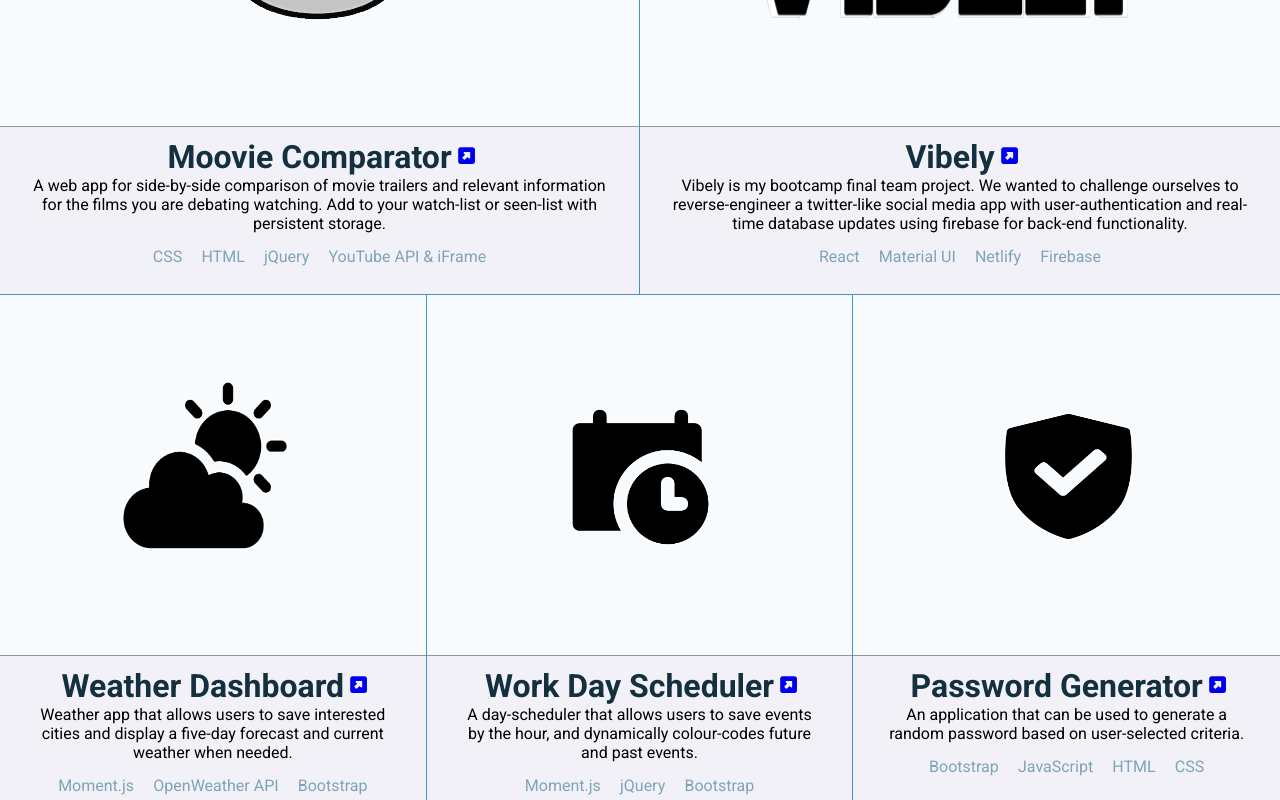
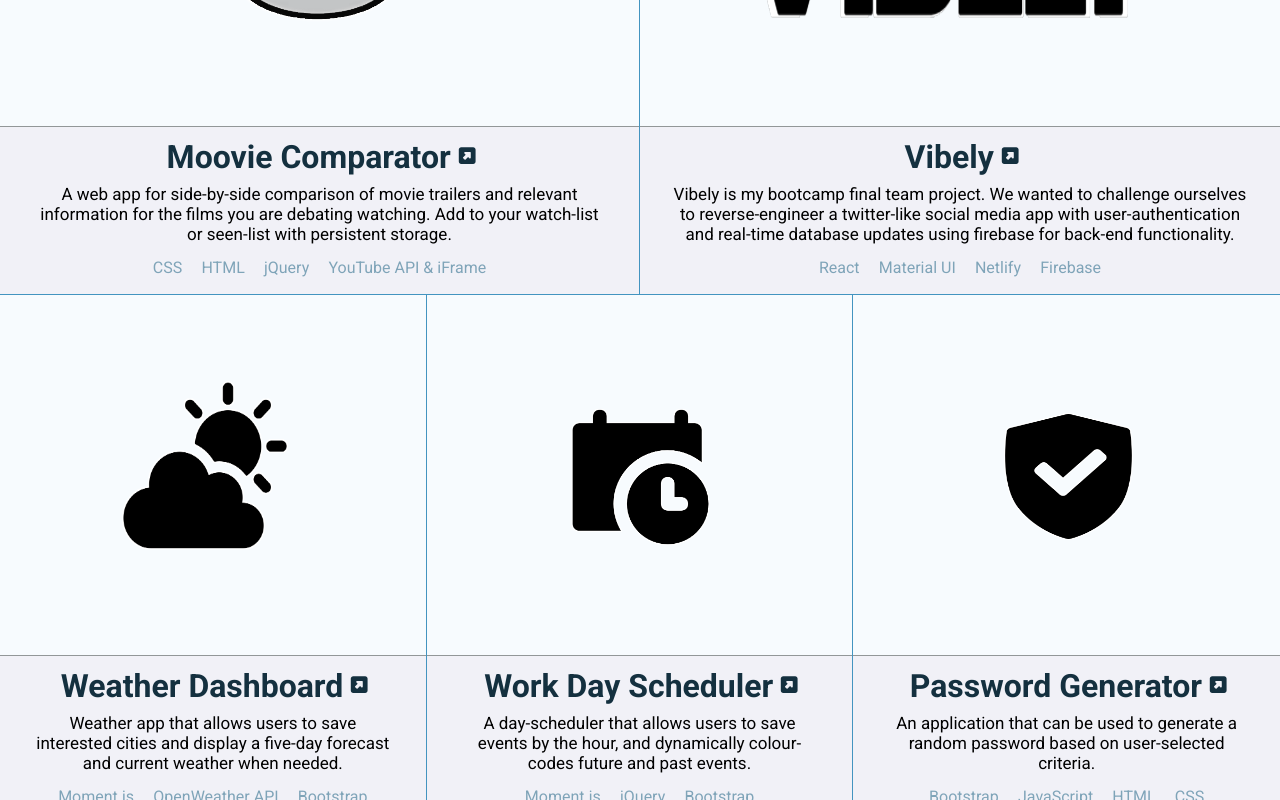
Before and after one commit to MattGaarder/portfolio, a React (Create React App) app: page / in a window 1280 px wide. Shown: the part 1020-1820 px from the top of the page. Built offline with nearby package versions, Linux system fonts and the light colour scheme; a web font is replaced by a local one.

Commit message:
adds css styling to visit-site link

```diff
--- a/src/components/ProjectCard/ProjectCard.css
+++ b/src/components/ProjectCard/ProjectCard.css
@@ -193,6 +193,10 @@
 
 }
 
+.description {
+  margin-top: 0.5rem;
+  font-size: 17px;
+}
 
 .project-container {
   border-right: 1px solid var(--my-blue);
@@ -350,7 +354,7 @@
   left: 0;
   width: 0;
   height: 3px;
-  background: var(--my-turquoise);
+  background: var(--my-blue);
   transition: width 0.1s;
 }
 
@@ -362,10 +366,20 @@
 
 .title-link:hover::after {
   width: 100%; /* or any percentage you'd like for the underline width */
+  color: var(--my-blue);
+}
+
+.title-link:hover {
+  color: var(--my-blue);
 }
 
 .visit-site {
   display: inline;
   font-size: larger;
-  padding-left: 0.2rem;
+  padding-left: 0.3rem;
+  color: var(--my-turquoise);
 }
+
+.visit-site:hover {
+  color: var(--my-blue);
+}
```
